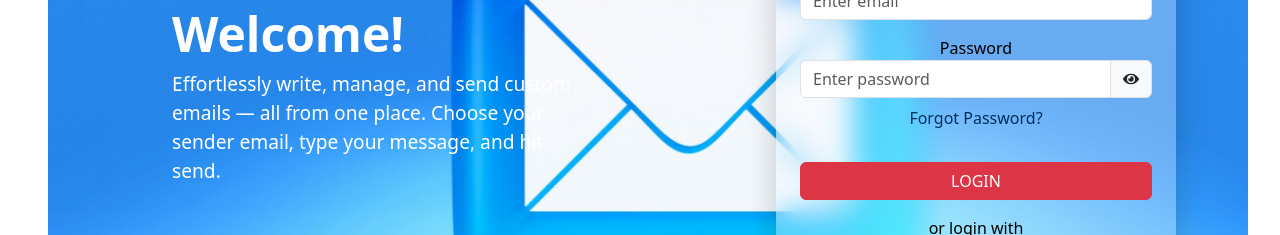
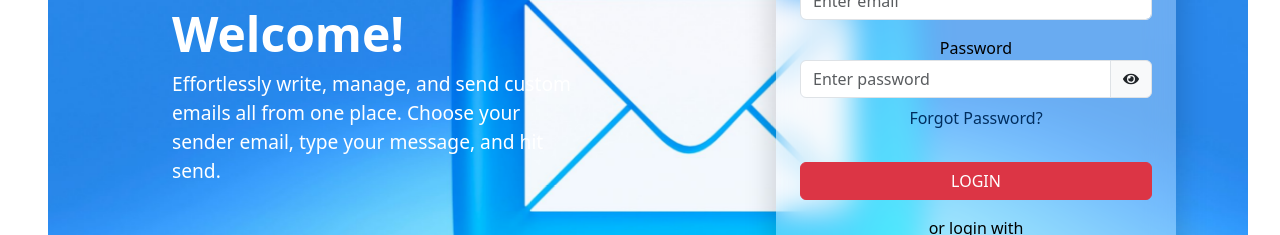
Before and after one commit to quratunnisa485-a11y/Custom_Emails_Frontend, a React (Vite) app: page /login in a window 1280 px wide. Shown: the part 345-580 px from the top of the page. Built offline with nearby package versions, Linux system fonts and the light colour scheme.

Commit message:
minor bugs

```diff
--- a/src/pages/Dashboard.jsx
+++ b/src/pages/Dashboard.jsx
@@ -153,7 +153,7 @@ const Dashboard = () => {
         <div className="info-card blue">👥 Total Users: {totalUsers}</div>
         <div className="info-card green">🟢 Active Users: {activeUsers}</div>
         <div className="info-card red">🔴 Inactive Users: {inactiveUsers}</div>
-        <div className="info-card purple">📬 Sender mails: {verifiedSenders}</div>
+        <div className="info-card purple">📬 Sender Mails: {verifiedSenders}</div>
       </div>
 
       <div className="charts-grid">
--- a/src/pages/LoginPage.jsx
+++ b/src/pages/LoginPage.jsx
@@ -49,7 +49,7 @@ const Login = () => {
         <div className="left-message text-center text-md-start mb-4 mb-md-0">
           <h1>Welcome!</h1>
           <p>
-            Effortlessly write, manage, and send custom emails — all from one
+            Effortlessly write, manage, and send custom emails all from one
             place. Choose your sender email, type your message, and hit send.
           </p>
         </div>
```
